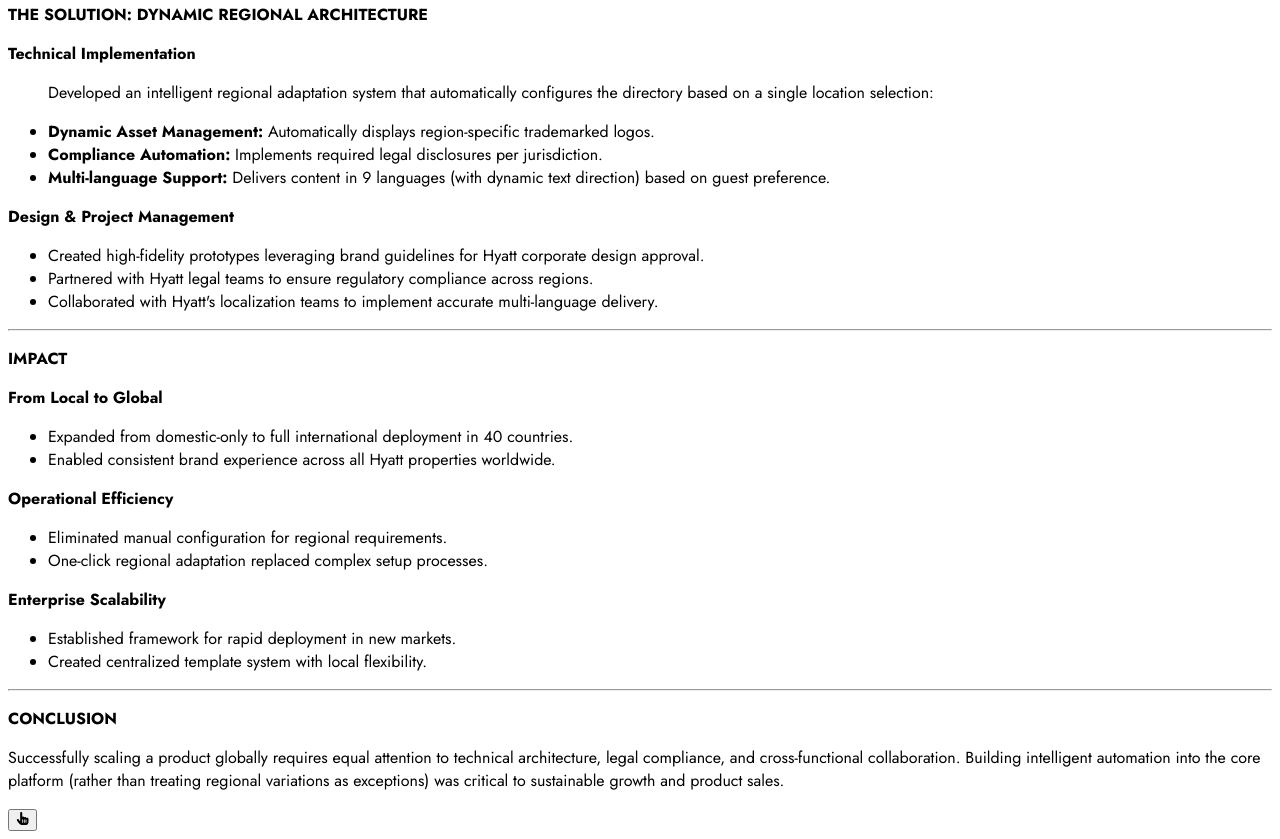
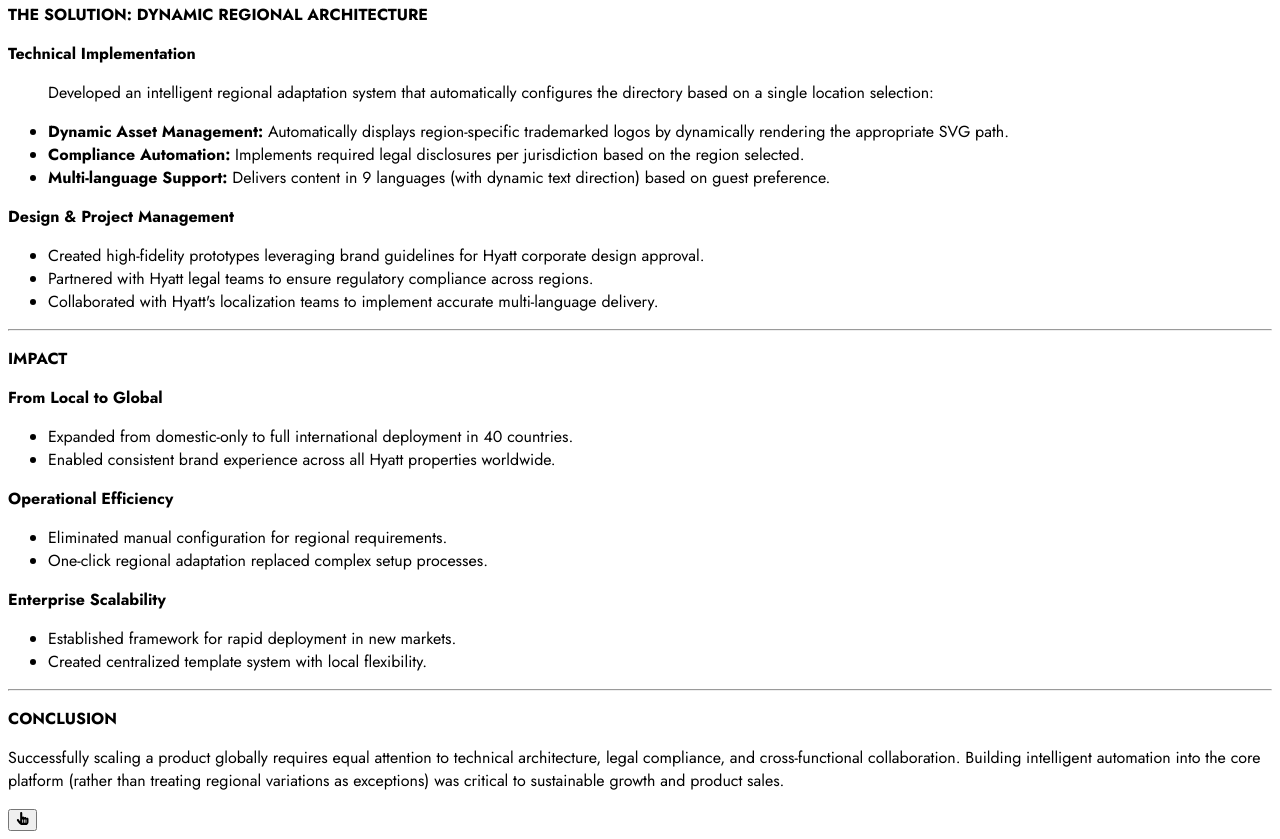
Before and after one commit to jsahim/portfolio, a React (Vite) app: page /mobile-directory in a window 1280 px wide. Shown: the part 4840-5679 px from the top of the page. Built offline with nearby package versions, Linux system fonts and the light colour scheme; a web font is replaced by a local one.

Commit message:
Add Styles

```diff
--- a/src/components/WorkItems/MobileDirectory.jsx
+++ b/src/components/WorkItems/MobileDirectory.jsx
@@ -79,8 +79,8 @@ const MobileDirectory = () => {
               <p className='py-2'><strong>Technical Implementation</strong></p>
               <ul className="list-none list-inside ">
                 <p>Developed an intelligent regional adaptation system that automatically configures the directory based on a single location selection:</p>
-                <li className='before:content-["‣_"] pl-2'><strong className='text-gray-600'>Dynamic Asset Management:</strong> Automatically displays region-specific trademarked logos.</li>
-                <li className='before:content-["‣_"] pl-2'><strong className='text-gray-600'>Compliance Automation:</strong>  Implements required legal disclosures per jurisdiction.</li>
+                <li className='before:content-["‣_"] pl-2'><strong className='text-gray-600'>Dynamic Asset Management:</strong> Automatically displays region-specific trademarked logos by dynamically rendering the appropriate SVG path.</li>
+                <li className='before:content-["‣_"] pl-2'><strong className='text-gray-600'>Compliance Automation:</strong>  Implements required legal disclosures per jurisdiction based on the region selected.</li>
                 <li className='before:content-["‣_"] pl-2'><strong className='text-gray-600'>Multi-language Support:</strong> Delivers content in 9 languages (with dynamic text direction) based on guest preference.</li>
               </ul>
               <p className='py-2'><strong>Design & Project Management</strong></p>
```
